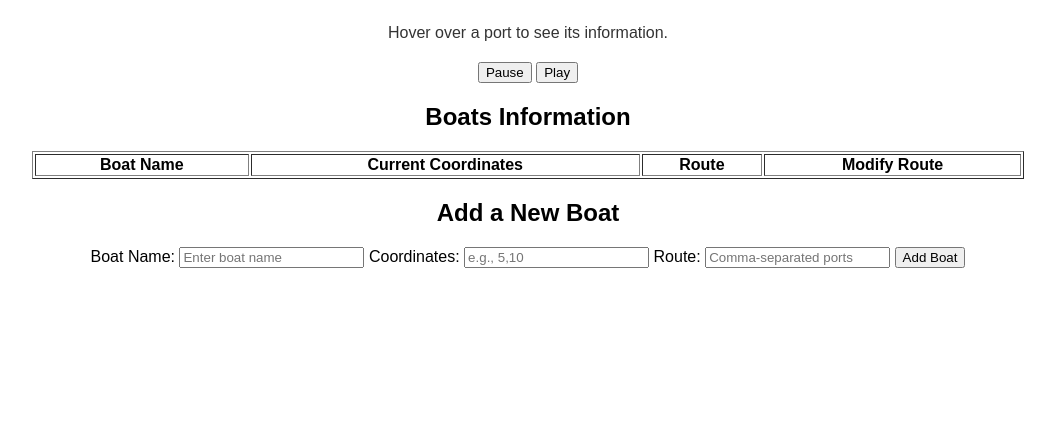
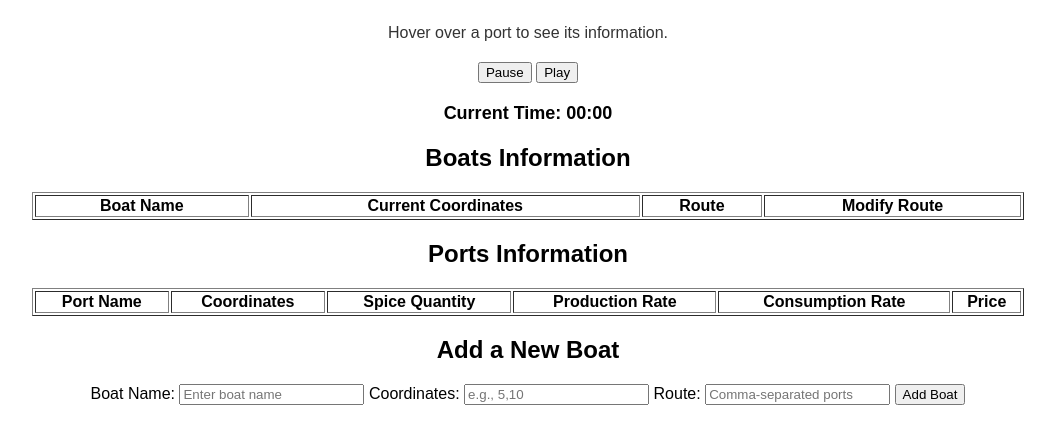
Before and after one commit to pbsnr/ports_and_profits, a Flask app: page /map in a window 1280 px wide. Shown: the part 232-676 px from the top of the page, without its empty margins (112-1167 px from the left). Run offline with Flask 2, Linux system fonts and the light colour scheme; lists and menus that the app fills with data are empty; some libraries are stand-ins or nearby versions.

Commit message:
add the hour and day logic

```diff
--- a/src/app.py
+++ b/src/app.py
@@ -3,6 +3,7 @@ from flask_socketio import SocketIO, emit
 from island_generator import prepare_game
 from boats import generate_boat_grid, plan_route_and_move, create_boat
 from ports import update_spices_prices_and_quantities
+from utils import format_time
 import time
 import threading
 
@@ -15,6 +16,7 @@ grid = []
 ports = []
 boat_grid = []
 boats_list = []
+hour = 1
 is_paused = False
 
 @app.route("/")
@@ -101,7 +103,7 @@ def add_boat(data):
 
 # Background task to update the map data
 def background_update_loop():
-    global grid, ports, boat_grid, boats_list, is_paused
+    global grid, ports, boat_grid, boats_list, is_paused, hour
 
     while True:
 
@@ -110,15 +112,17 @@ def background_update_loop():
 
         time.sleep(0.1)
 
-        ports = update_spices_prices_and_quantities(ports)
+        hour += 1
+        formatted_time = format_time(hour)
+        if hour % 24 == 0:
+            ports = update_spices_prices_and_quantities(ports)
 
-        print(ports)
 
         for boat in boats_list:
              boat_grid, grid, boat = plan_route_and_move(boat, ports, grid, boat_grid)
 
         # Emit the updated map to all connected clients
-        socketio.emit("update_map", {"grid": grid, "ports": ports, "boat_grid": boat_grid, "boats_list": boats_list})
+        socketio.emit("update_map", {"grid": grid, "ports": ports, "boat_grid": boat_grid, "boats_list": boats_list, "formatted_time": formatted_time})
 
 
 # Start the background thread
--- a/src/ports.py
+++ b/src/ports.py
@@ -30,7 +30,7 @@ def update_spices(port):
 
     production_rate = spices['production_rate']
     consumption_rate = spices['consumption_rate']
-    quantity = spices['quantity'] + production_rate - consumption_rate
+    quantity = max(spices['quantity'] + production_rate - consumption_rate, 0)
     quantity_100_days = quantity + 100 * (production_rate - consumption_rate)
     price = 1000 * 1.002**(-0.05*quantity_100_days)
 
--- a/src/templates/map.html
+++ b/src/templates/map.html
@@ -33,6 +33,11 @@
         <button id="playButton">Play</button>
     </div>
 
+    <!-- Time Display -->
+    <div id="timeDisplay" style="margin: 20px; font-size: 18px; font-weight: bold;">
+        Current Time: 00:00
+    </div>
+
     <!-- Table for boat information -->
     <h2>Boats Information</h2>
     <table id="boatsTable" border="1" style="margin: 20px auto; width: 80%; text-align: center;">
@@ -42,6 +47,24 @@
                 <th>Current Coordinates</th>
                 <th>Route</th>
                 <th>Modify Route</th>
+            </tr>
+        </thead>
+        <tbody>
+            <!-- Rows will be dynamically populated -->
+        </tbody>
+    </table>
+
+    <!-- Table for port information -->
+    <h2>Ports Information</h2>
+    <table id="portsTable" border="1" style="margin: 20px auto; width: 80%; text-align: center;">
+        <thead>
+            <tr>
+                <th>Port Name</th>
+                <th>Coordinates</th>
+                <th>Spice Quantity</th>
+                <th>Production Rate</th>
+                <th>Consumption Rate</th>
+                <th>Price</th>
             </tr>
         </thead>
         <tbody>
@@ -166,6 +189,48 @@
             initializeAutocomplete();
         }
 
+        // Function to populate the ports table
+        function populatePortsTable() {
+            const portsTableBody = document.getElementById("portsTable").querySelector("tbody");
+            portsTableBody.innerHTML = ""; // Clear existing rows
+
+            portsData.forEach(port => {
+                const row = document.createElement("tr");
+
+                // Port Name
+                const nameCell = document.createElement("td");
+                nameCell.textContent = port.name;
+                row.appendChild(nameCell);
+
+                // Coordinates
+                const coordinatesCell = document.createElement("td");
+                coordinatesCell.textContent = `(${port.coordinates[0]}, ${port.coordinates[1]})`;
+                row.appendChild(coordinatesCell);
+
+                // Spice Quantity
+                const quantityCell = document.createElement("td");
+                quantityCell.textContent = port.spices ? port.spices.quantity : "N/A";
+                row.appendChild(quantityCell);
+
+                // Production Rate
+                const productionRateCell = document.createElement("td");
+                productionRateCell.textContent = port.spices ? port.spices.production_rate : "N/A";
+                row.appendChild(productionRateCell);
+
+                // Consumption Rate
+                const consumptionRateCell = document.createElement("td");
+                consumptionRateCell.textContent = port.spices ? port.spices.consumption_rate : "N/A";
+                row.appendChild(consumptionRateCell);
+
+                // Price
+                const priceCell = document.createElement("td");
+                priceCell.textContent = port.spices ? port.spices.price.toFixed(2) : "N/A";
+                row.appendChild(priceCell);
+
+                portsTableBody.appendChild(row);
+            });
+        }
+
         // Function to initialize autocomplete
         function initializeAutocomplete() {
             const autocompleteInputs = document.querySelectorAll(".autocomplete");
@@ -225,6 +290,7 @@
         // Initial draw and table population
         drawMap();
         populateBoatsTable();
+        populatePortsTable();
 
         // Add hover functionality
         canvas.addEventListener("mousemove", (event) => {
@@ -257,8 +323,13 @@
             boatGrid = data.boat_grid;
             boatsList = data.boats_list;
 
+            // Update the time display
+            const timeDisplay = document.getElementById("timeDisplay");
+            timeDisplay.textContent = `Current Time: ${data.formatted_time}`;
+
             drawMap();
             populateBoatsTable();
+            populatePortsTable(); // Update the ports table
         });
 
         // Request an initial update
--- /dev/null
+++ b/src/utils.py
@@ -0,0 +1,2 @@
+def format_time(hours) -> str:
+    return f"{hours // 24}d {hours % 24:02d}h"
```
